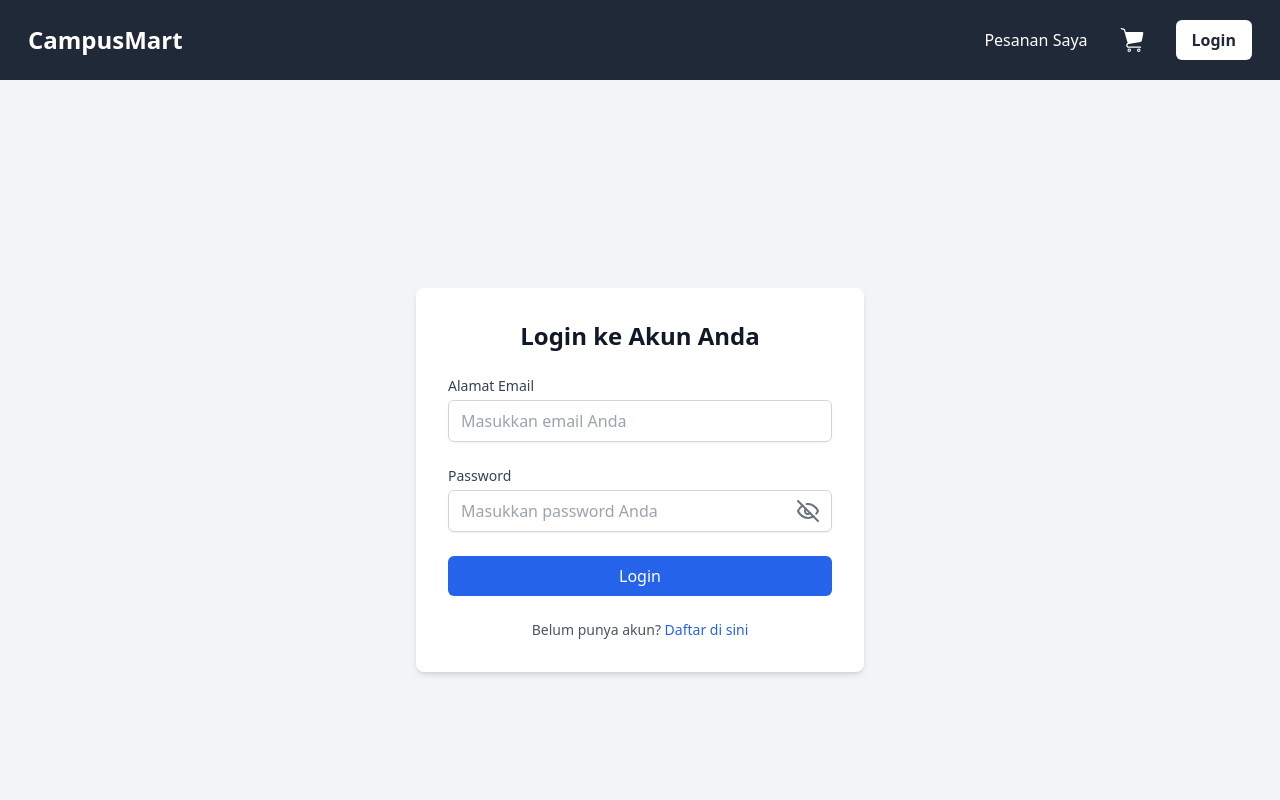
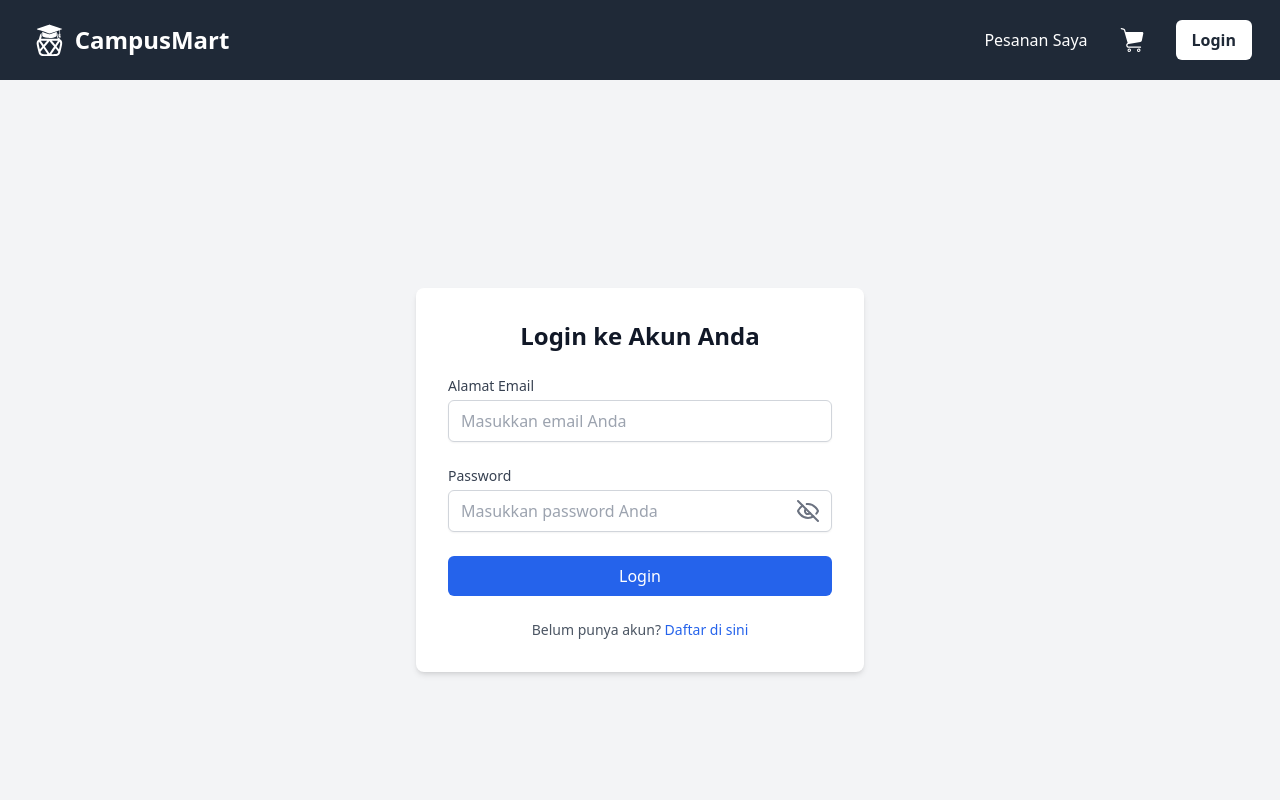
Before and after one commit to instincgpt001-pixel/kerja-rodi, a React (Vite) app in the folder front-end/: page /login in a window 1280 px wide. Shown: the top 800 px of the page. Built offline with nearby package versions, Linux system fonts and the light colour scheme; no server answers.

Commit message:
nambahin logo

```diff
--- a/front-end/src/components/Navbar.jsx
+++ b/front-end/src/components/Navbar.jsx
@@ -3,6 +3,7 @@ import { Link, useNavigate } from "react-router-dom";
 import { useAuth } from "../App";
 import cartIcon from "../assets/icons/cart.svg";
 import userIcon from "../assets/icons/user.svg";
+import WebLogo from '../assets/icon-web-shopping.svg';
 
 const Navbar = () => {
   // Ambil user dan cartCount dari context global
@@ -21,9 +22,12 @@ const Navbar = () => {
       <div className="container mx-auto px-3 py-1">
         <div className="flex justify-between items-center">
           {/* Brand Name */}
-          <Link to="/" className="text-white text-2xl font-bold">
+        <Link to="/" className="flex items-center">
+          <img src={WebLogo} alt="CampusMart Logo" className="h-10 w-auto mr-1 filter invert" />
+          <span className="text-2xl font-bold text-white">
             CampusMart
-          </Link>
+          </span>
+        </Link>
 
           {/* Navigation Links */}
           <div className="flex items-center space-x-6">
```
Also changed, not shown: front-end/src/assets/icon-web-shopping.svg.
